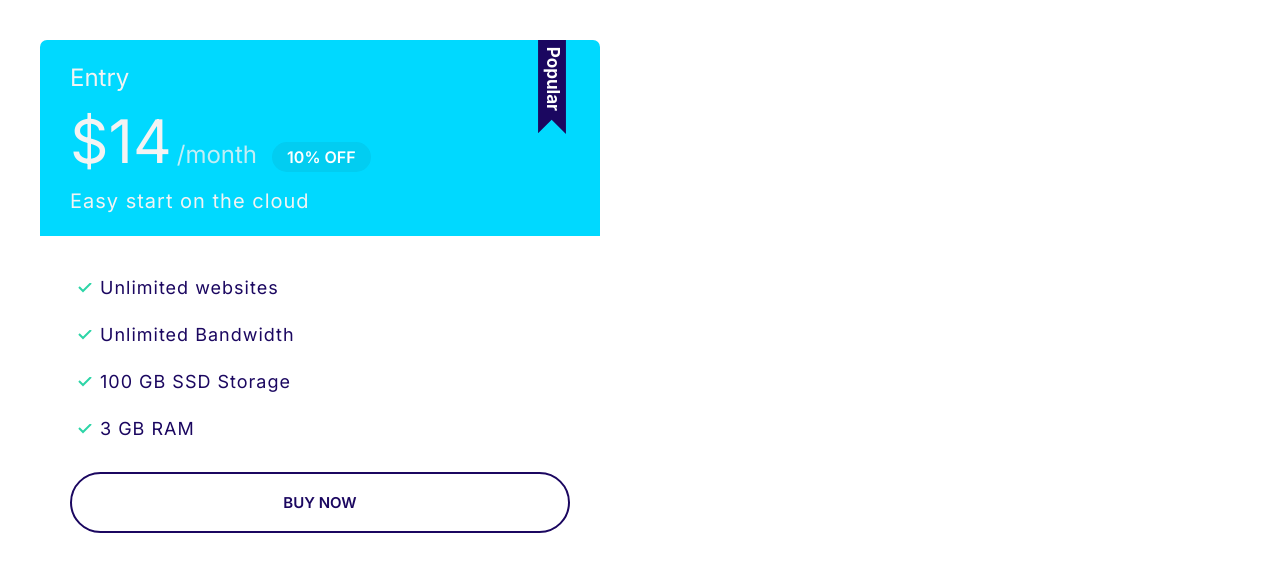
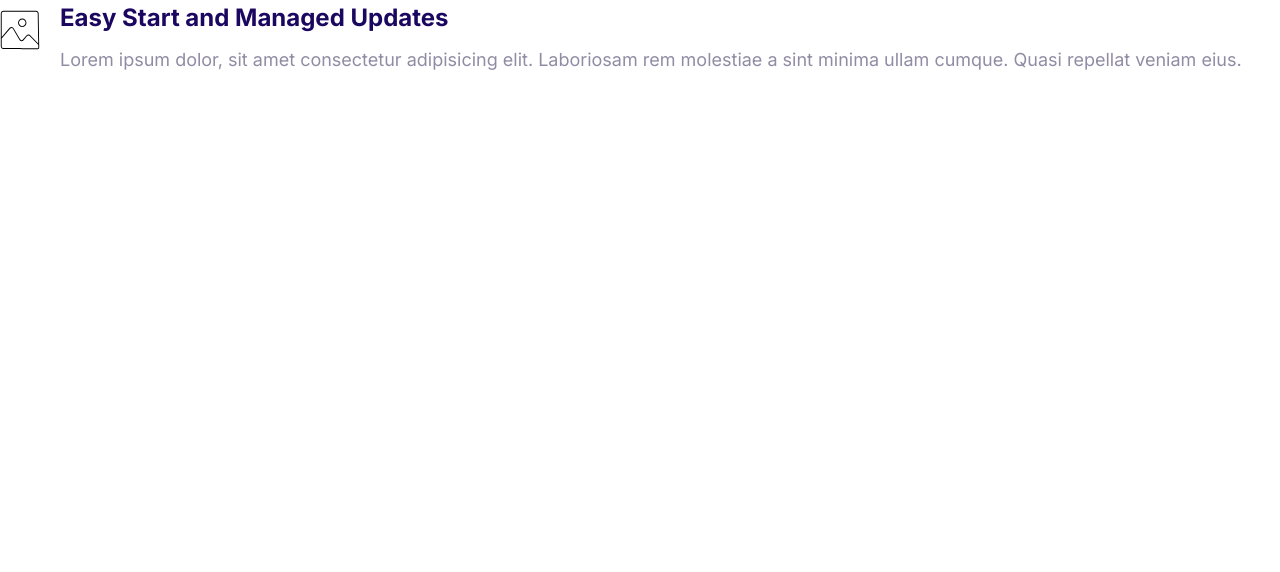
Before and after one commit to AkhilaKolluru98/moshify, a plain HTML site: page index.html in a window 1280 px wide. Drawn offline with Linux system fonts and the light colour scheme.

Commit message:
Build media component and define styles.

```diff
--- a/css/styles.css
+++ b/css/styles.css
@@ -332,3 +332,19 @@ a{
     font-size: 1.7rem;
   }
 }
+
+/**Media*/
+.media {
+  display: flex;
+}
+
+.media__title {
+  margin-top:0;
+}
+
+.media__body {
+  margin: 0 2rem;
+}
+.media__image {
+  margin-top: 1rem;
+}
--- a/index.html
+++ b/index.html
@@ -14,31 +14,18 @@
 </head>
 
 <body>
-    <div style="width: 50%; padding : 4rem">
-        <div class="plan plan--popular">
-            <div class="card card--secondary">
-                <header class="card__header">
-                    <h3 class="plan__name">Entry</h3>
-                    <span class="plan__price">$14</span>
-                    <span class="plan__billing-cycle">/month</span>
-                    <span class="badge badge--secondary badge--small">10% OFF</span>
-                    <span class="plan__description">Easy start on the cloud</span>
-                </header>
-                <div class="card__body">
-                    <ul class="list list--tick">
-                        <li class="list__item">Unlimited websites</li>
-                        <li class="list__item">Unlimited Bandwidth</li>
-                        <li class="list__item">100 GB SSD Storage</li>
-                        <li class="list__item">3 GB RAM</li>
-                    </ul>
-                    <button class="btn btn--outline btn--block">Buy Now</button>
-                </div>
-            </div>
+    <div class="media">
+        <div class="media__image">
+            <svg class="icon icon--primary">
+                <use xlink:href="images/sprite.svg#snap"></use>
+            </svg>
+        </div>
+        <div class="media__body">
+            <h3 class="media__title">Easy Start and Managed Updates</h3>
+            <p>Lorem ipsum dolor, sit amet consectetur adipisicing elit. Laboriosam rem molestiae a sint minima ullam cumque. Quasi repellat veniam eius.</p>
+
         </div>
     </div>
-
-
-
 
 
 </body>
```
Also changed, not shown: components/media.html (added, +12 -0 lines).
